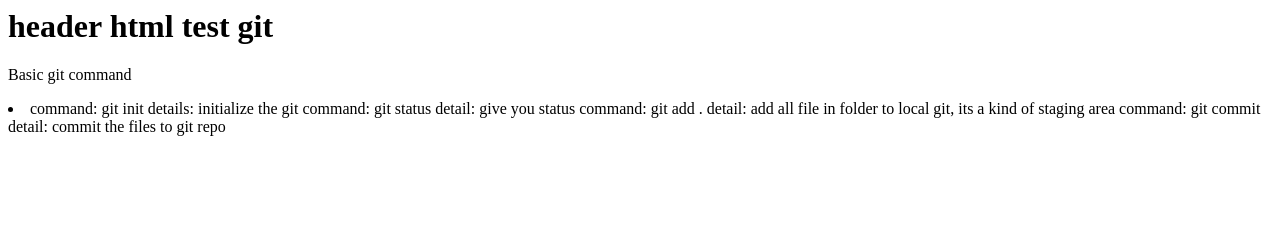
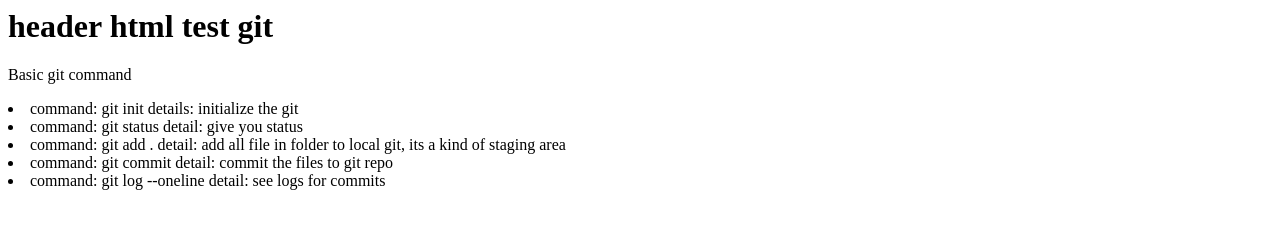
Before and after one commit to shailugit/gittesting, a plain HTML site: page index.html in a window 1280 px wide. Drawn offline with Linux system fonts and the light colour scheme.

Commit message:
2nd commit

```diff
--- a/index.html
+++ b/index.html
@@ -7,12 +7,20 @@
     <li>
         command: git init
         details: initialize the git
+    </li>
+    <li>
         command: git status
         detail: give you status
+    </li>
+    <li>
         command: git add .
         detail: add all file in folder to local git, its a kind of staging area
-        command: git commit
+    </li>
+    <li>    command: git commit
         detail: commit the files to git repo
+    </li>
+    <li>command: git log --oneline
+        detail: see logs for commits
     </li>
     </body>
 
```
Also changed, not shown: test.html (added, +5 -0 lines).
